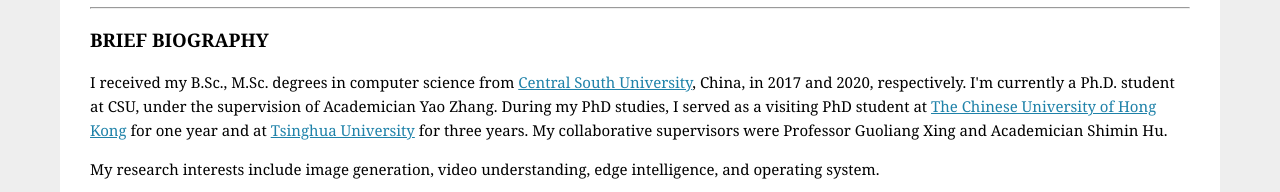
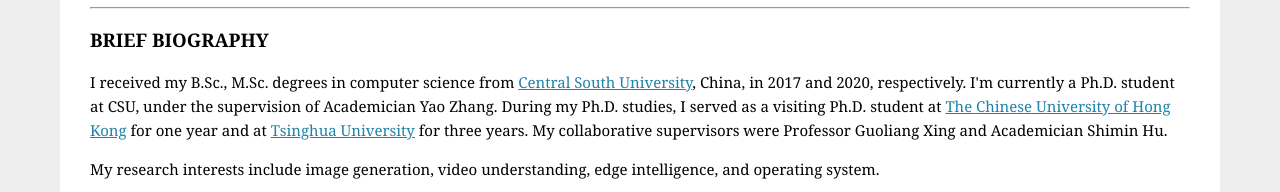
Before and after one commit to XinJiang1994/xinjiang1994.github.io, a plain HTML site: page index.html in a window 1280 px wide. Shown: the part 273-465 px from the top of the page. Drawn offline with Linux system fonts and the light colour scheme.

Commit message:
Add files via upload

```diff
--- a/index.html
+++ b/index.html
@@ -33,7 +33,7 @@
 
 	<h3>BRIEF BIOGRAPHY</h3>
 	<p>I received my B.Sc., M.Sc. degrees in computer science from <a href="http://www.csu.edu.cn" target="_blank">Central South University</a>, China, in 2017 and 2020, respectively. I'm currently a Ph.D. student at CSU, under the supervision of Academician Yao Zhang.
-	During my PhD studies, I served as a visiting PhD student at <a href="https://www.cuhk.edu.hk/english/index.html" target="_blank">The Chinese University of Hong Kong</a> for one year and at <a href="https://www.tsinghua.edu.cn/" target="_blank">Tsinghua University</a> for three years. My collaborative supervisors were Professor Guoliang Xing and Academician Shimin Hu.</p>
+	During my Ph.D. studies, I served as a visiting Ph.D. student at <a href="https://www.cuhk.edu.hk/english/index.html" target="_blank">The Chinese University of Hong Kong</a> for one year and at <a href="https://www.tsinghua.edu.cn/" target="_blank">Tsinghua University</a> for three years. My collaborative supervisors were Professor Guoliang Xing and Academician Shimin Hu.</p>
 	<p>My research interests include image generation, video understanding, edge intelligence, and operating system. </p>
 	<hr>
 
```
